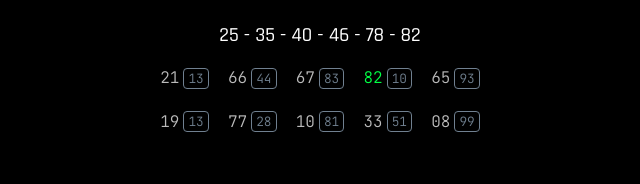
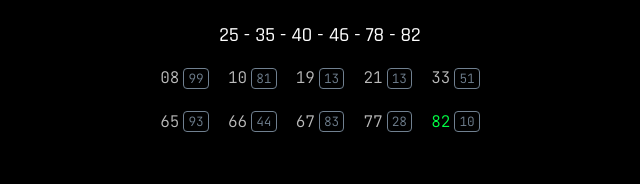
Before and after one commit to clodi-tech/enalotto, a Next.js app: page / in a window 1280 px wide. Shown: the part 388-572 px from the top of the page, without its empty margins (320-960 px from the left). Built offline with nearby package versions, Linux system fonts and the light colour scheme.

Commit message:
sort latest

```diff
--- a/app/page.tsx
+++ b/app/page.tsx
@@ -31,7 +31,9 @@ const NumberDisplay = ({ number, score, isHighlighted }: { number: number, score
 
 export default function Home() {
   const numbers = getRandomSet(top, maxNumber);
-  const latest = getScoredNumbers(numbers, 100);
+  const latest = getScoredNumbers(numbers, 100)
+    .sort((a, b) => a.number - b.number);
+
   const winners = getRandomSet(6, maxNumber).sort((a, b) => a - b);
 
   const forecasts = getScoredNumbers(Array.from({ length: maxNumber }, (_, i) => i + 1), 100)
```
